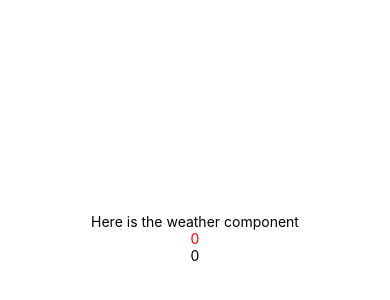
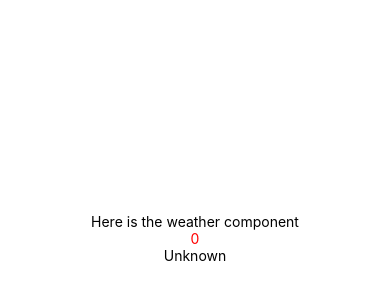
Before and after one commit to naomitzhao/weather-or-not, a React Native app: screen / in a window 390 px wide. Shown: the part 184-484 px from the top of the page. Built offline with nearby package versions, Linux system fonts and the light colour scheme; no server answers.

Commit message:
added default value things

```diff
--- a/App.js
+++ b/App.js
@@ -7,9 +7,8 @@ import { WEATHER_API_KEY } from '@env'
 
 
 export default function App() {
-  const [weatherData, setWeatherData] = useState([]);
   const [temp, setTemp] = useState(0);
-  const [cityName, setCityName] = useState(0);
+  const [cityName, setCityName] = useState("Unknown");
 
   async function fetchWeatherData(lat, lon){
     console.log(lat, lon);
@@ -18,8 +17,6 @@ export default function App() {
       let response = await fetch(API);
       let data = await response.json();
       console.log(data)
-      console.log(data.main.temp)
-      setWeatherData(data)
       setTemp(data.main.temp)
       setCityName(data.name)
     }
```
